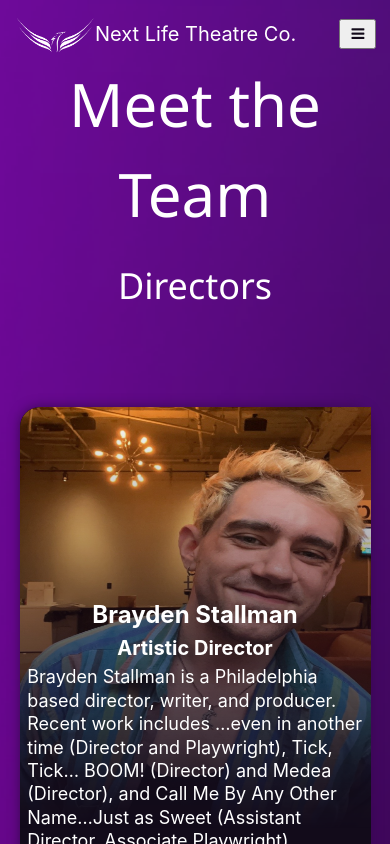
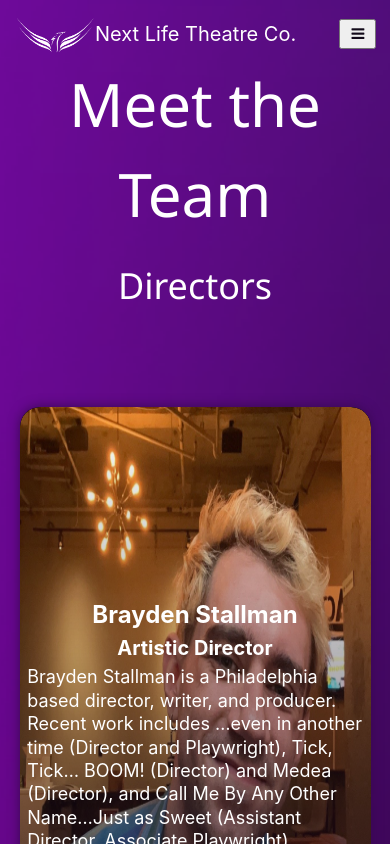
Before and after one commit to ShaneStallman/NextLifeTheatre, a React (Create React App) app: page /team in a window 390 px wide. Shown: the top 844 px of the page. Built offline with nearby package versions, Linux system fonts and the light colour scheme.

Commit message:
Mobile Optimization

```diff
--- a/src/Team.css
+++ b/src/Team.css
@@ -58,7 +58,7 @@
         color: lightblue; /* Link color */
       }
 
-      .cardImg {
+      .cardImgTeam {
         width: 100%;
         height: 80%;
         display: block;
@@ -145,7 +145,7 @@
             width: 90vw;
             position: relative;
             background-color: #120b1a;
-            /* overflow: hidden; */
+            overflow: hidden;
             box-shadow: 0px 0px 12px rgb(56, 7, 81);
         }
 
@@ -176,7 +176,7 @@
               color: lightblue; /* Link color */
             }
 
-            .cardImg {
+            .cardImgTeam {
               width: 100%;
               height: 80%;
               display: block;
--- a/src/Team.tsx
+++ b/src/Team.tsx
@@ -20,7 +20,7 @@ const buildDisplay = (teamArray) => {
       col.push(
         <div key={index} className="teamCard" onClick={() => console.log(teamArray[index])}>
           <div className="cardImgContainer">
-            <img className="cardImg" src={teamArray[index].headshot} alt={teamArray[index].name}/>
+            <img className="cardImgTeam" src={teamArray[index].headshot} alt={teamArray[index].name}/>
             <div className="cardOverlay">
               <div className="cardName">{teamArray[index].name}</div>
               <div className="cardRole">{teamArray[index].role}</div>
```
